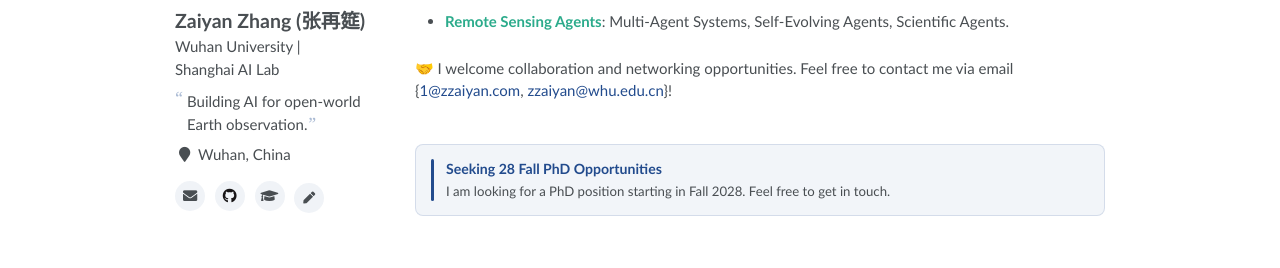
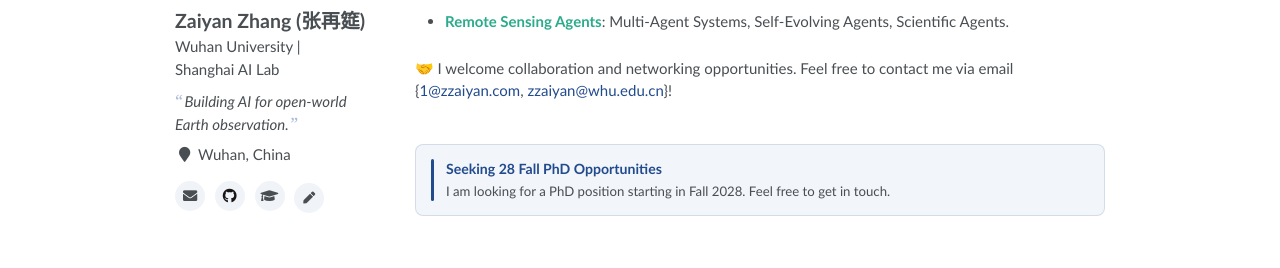
Before and after one commit to zzaiyan/zzaiyan.github.io, a Jekyll site: the page built from _pages/about.md, in a window 1280 px wide. Shown: the part 364-632 px from the top of the page. Built offline with Jekyll 4.4.1, drawn with Linux system fonts in a browser that asks for light colours; some web fonts are replaced; a script that is not in the unit is left out.

Commit message:
调整 Slogan 引号间距并设为斜体

```diff
--- a/_sass/_single-column.scss
+++ b/_sass/_single-column.scss
@@ -67,9 +67,8 @@ $about-gap: 3.5rem;
 }
 
 .about-section .author__description {
-  position: relative;
   margin-top: 0.65rem;
-  padding-left: 0.8rem;
+  font-style: italic;
   text-wrap: pretty;
 
   &::before,
@@ -77,19 +76,18 @@ $about-gap: 3.5rem;
     color: rgba($info-color, 0.38);
     font-family: $serif;
     font-size: 1.15rem;
+    font-style: normal;
     line-height: 1;
   }
 
   &::before {
     content: "“";
-    position: absolute;
-    top: -0.08em;
-    left: 0;
+    margin-right: 0.1em;
   }
 
   &::after {
     content: "”";
-    margin-left: 0.06em;
+    margin-left: 0.1em;
   }
 }
 
```
